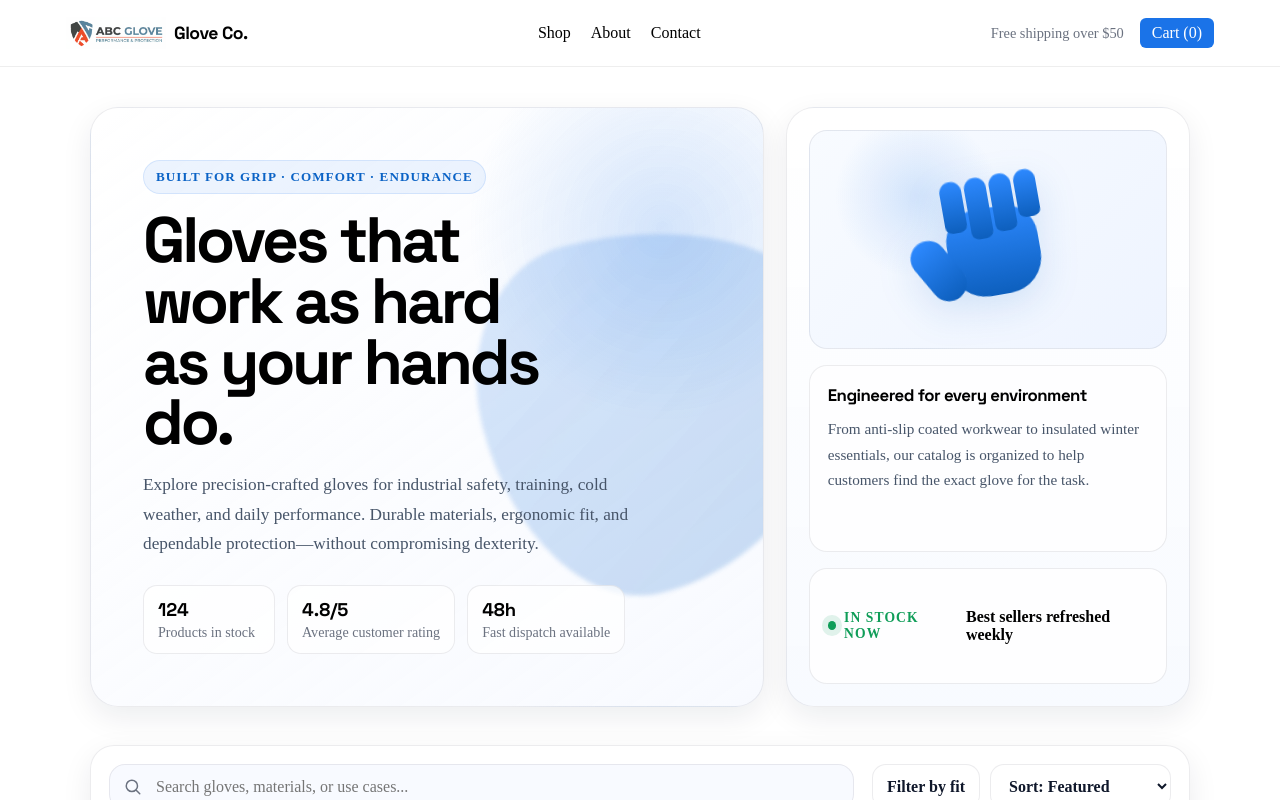
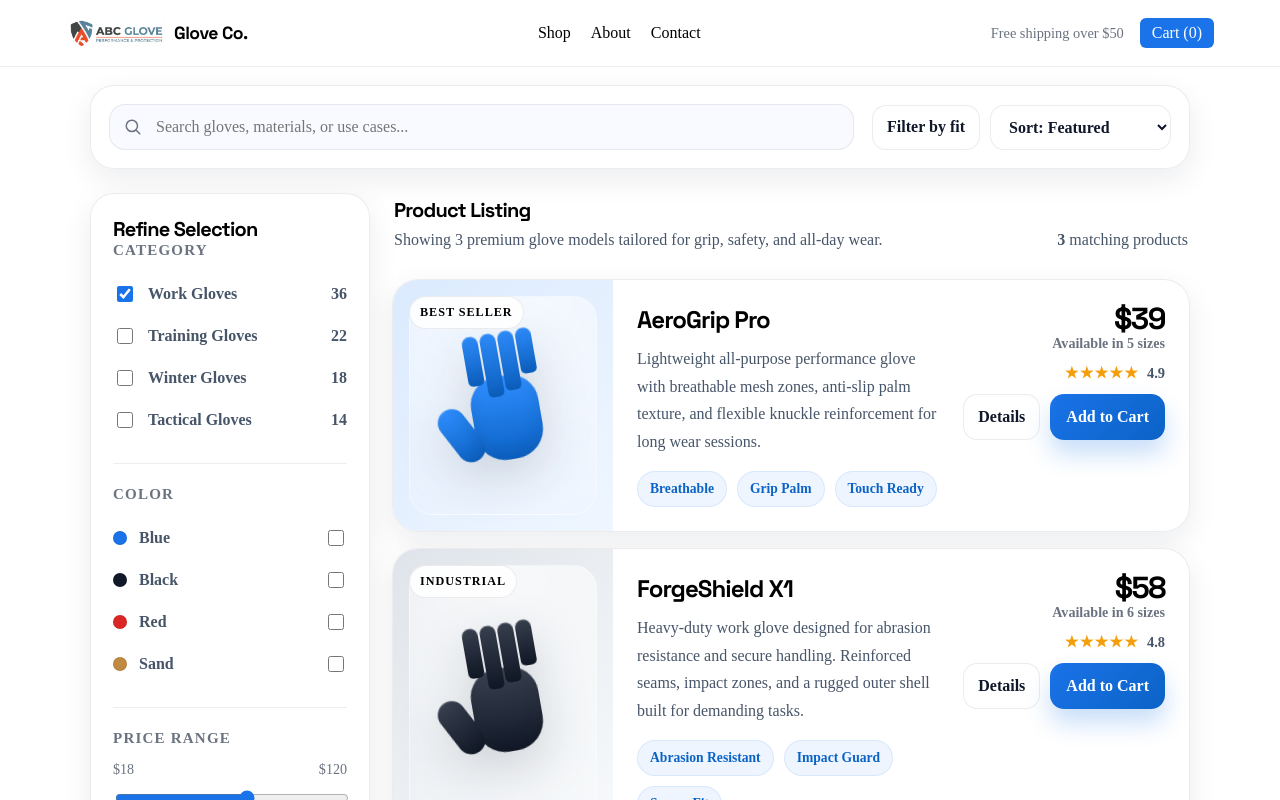
Before and after one commit to FHCProm/e-commerce, a Nuxt app: page /productList in a window 1280 px wide. Shown: the top 800 px of the page. Built offline with nearby package versions, Linux system fonts and the light colour scheme.

Commit message:
created server folder, edited router links

```diff
--- a/components/Header.vue
+++ b/components/Header.vue
@@ -28,6 +28,7 @@ import { useCart } from '~/composables/useCart'  // Adjust path if needed
 import { watch } from 'vue'
 
 const router = useRouter()
+
 
 // Use the composable to get reactive cart and cartCount
 const { cartCount } = useCart()
--- a/pages/index.vue
+++ b/pages/index.vue
@@ -174,6 +174,9 @@
 <script setup>
 import { ref, computed, onMounted, onUnmounted, reactive, watch } from 'vue'
 import { useCart } from '~/composables/useCart'  // fix path if needed
+import { useRouter } from 'vue-router'
+
+const router = useRouter()
 
 // Carousel slides and logic (unchanged)
 const slides = [
@@ -210,7 +213,7 @@ const trackStyle = computed(() => ({
 function nextSlide() { currentIndex.value = (currentIndex.value + 1) % slides.length }
 function prevSlide() { currentIndex.value = (currentIndex.value - 1 + slides.length) % slides.length }
 function goToSlide(i) { currentIndex.value = i }
-function onPrimaryCta() { scrollToProducts() }
+function onPrimaryCta() { goToListing() }
 function onSecondaryCta() { scrollToProducts() }
 let intervalId = null
 function startAutoplay() { stopAutoplay(); intervalId = setInterval(nextSlide, 5000) }
@@ -302,6 +305,10 @@ function addToCartWithSize() {
 
 function openCart() { cartOpen.value = true }
 function openQuickView(product) { quickViewProduct.value = product }
+
+function goToListing(){
+  router.push('/productList')
+}
 
 function scrollToProducts() {
   const el = productsSection.value
--- a/pages/productList.vue
+++ b/pages/productList.vue
@@ -1,58 +1,6 @@
 <template>
   <main>
-    <section class="hero">
-      <div class="container hero-shell">
-        <div class="hero-main reveal visible">
-          <div class="intro-animate">
-            <span class="eyebrow">Built for grip · comfort · endurance</span>
-            <h1>Gloves that work as hard as your hands do.</h1>
-            <p class="hero-copy">
-              Explore precision-crafted gloves for industrial safety, training, cold weather, and daily performance. Durable materials, ergonomic fit, and dependable protection—without compromising dexterity.
-            </p>
 
-            <div class="hero-meta">
-              <div class="metric">
-                <strong>124</strong>
-                <span>Products in stock</span>
-              </div>
-              <div class="metric">
-                <strong>4.8/5</strong>
-                <span>Average customer rating</span>
-              </div>
-              <div class="metric">
-                <strong>48h</strong>
-                <span>Fast dispatch available</span>
-              </div>
-            </div>
-          </div>
-        </div>
-
-        <aside class="hero-side reveal">
-          <div class="mini-panel glove-art">
-            <div class="glove-illustration" aria-hidden="true">
-              <div class="palm"></div>
-              <div class="thumb"></div>
-              <div class="finger f1"></div>
-              <div class="finger f2"></div>
-              <div class="finger f3"></div>
-              <div class="finger f4"></div>
-            </div>
-          </div>
-
-          <div class="mini-panel">
-            <h3>Engineered for every environment</h3>
-            <p>
-              From anti-slip coated workwear to insulated winter essentials, our catalog is organized to help customers find the exact glove for the task.
-            </p>
-          </div>
-
-          <div class="mini-panel hero-note">
-            <span class="tag">In stock now</span>
-            <strong>Best sellers refreshed weekly</strong>
-          </div>
-        </aside>
-      </div>
-    </section>
 
     <section class="section-bar">
       <div class="container">
```
Also changed, not shown: 1 other file (tests, documents, lock files or other folders).
